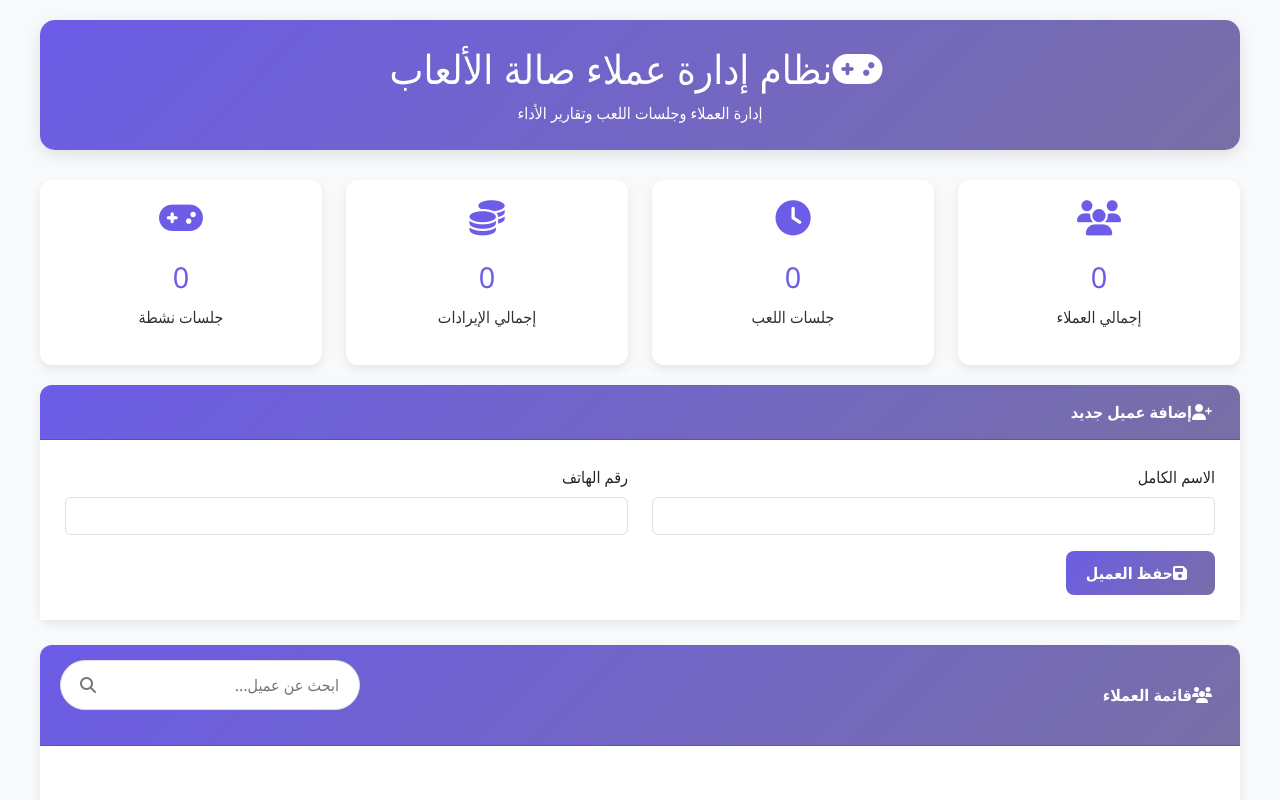
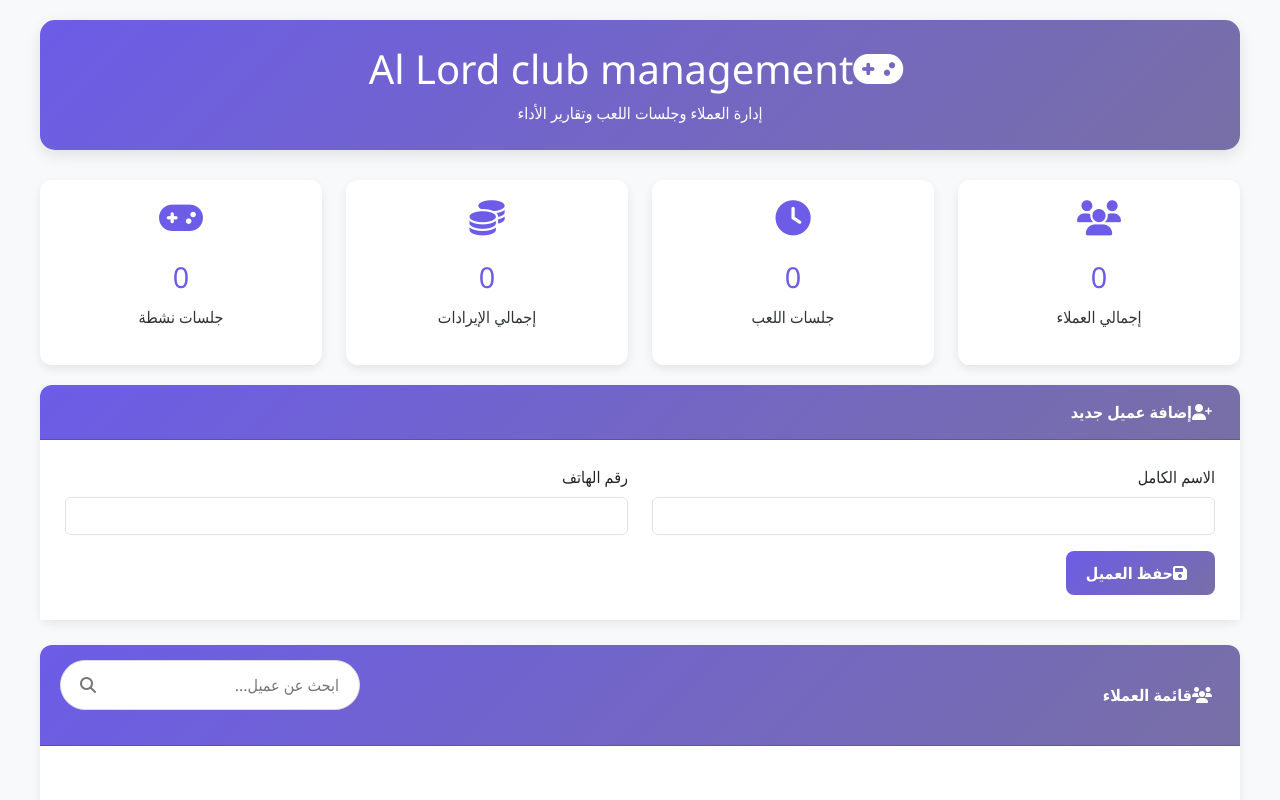
Before and after one commit to Abdullrahman-Abdullah/Lord, a plain HTML site: page index.html in a window 1280 px wide. Shown: the top 800 px of the page. Drawn offline with nearby package versions, Linux system fonts and the light colour scheme.

Commit message:
Update index.html

```diff
--- a/index.html
+++ b/index.html
@@ -15,7 +15,7 @@
 <body>
     <div class="app-container">
         <div class="header text-center">
-            <h1><i class="fas fa-gamepad me-2"></i>نظام إدارة عملاء صالة الألعاب</h1>
+            <h1><i class="fas fa-gamepad me-2"></i>Al Lord club management</h1>
             <p class="mb-0">إدارة العملاء وجلسات اللعب وتقارير الأداء</p>
         </div>
 
```
